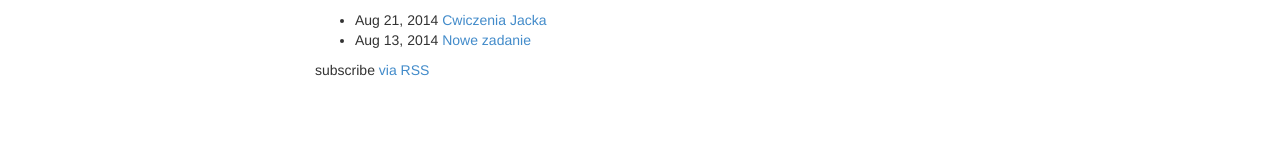
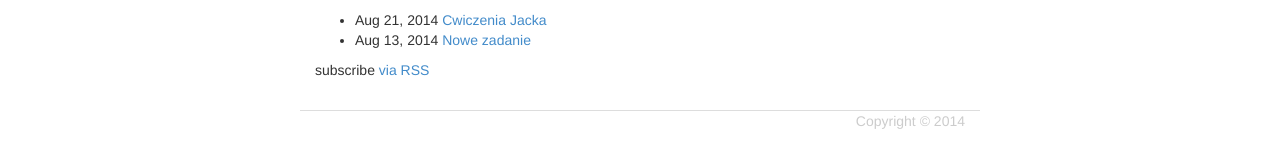
Before and after one commit to Krakow2016/tablica, a Jekyll site: the page built from index.html, in a window 1280 px wide. Shown: the part 206-374 px from the top of the page. Built offline with Jekyll 4.4.1, drawn with Linux system fonts in a browser that asks for light colours.

Commit message:
+ footer

```diff
--- a/_layouts/default.html
+++ b/_layouts/default.html
@@ -13,5 +13,11 @@
       {{ content }}
     </div>
 
+    <footer>
+      <div class="container text-right">
+        Copyright &copy; {{ site.time | date: '%Y' }}
+      </div>
+    </footer>
+
     </body>
 </html>
--- a/css/style.css
+++ b/css/style.css
@@ -160,3 +160,12 @@ li.activeMe:hover .flipper, li.me:hover .flipper {
   from { -webkit-transform: scale( 1 ) rotate( 0deg );   }
   to   { -webkit-transform: scale( 1 ) rotate( 360deg ); }
 }
+
+footer {
+  color: #ccc;
+  margin-top: 20px
+}
+
+footer .container {
+  border-top: 1px #ddd solid
+}
```
